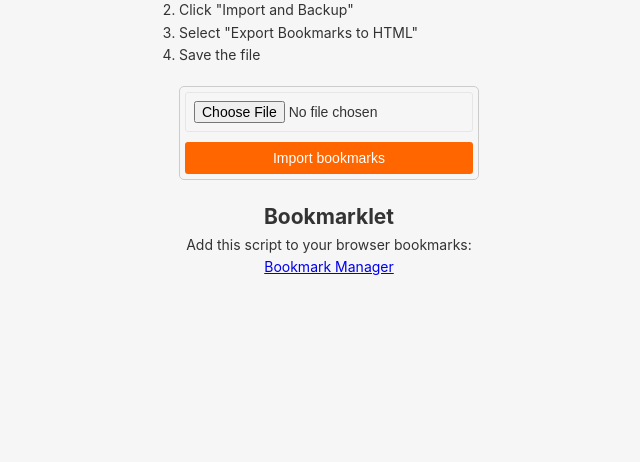
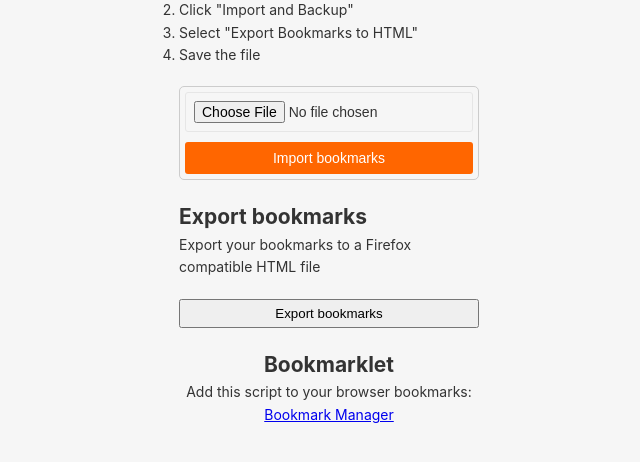
Before and after one commit to skorotkiewicz/bookmarks, a Flask app: page /import_bookmarks in a window 1280 px wide. Shown: the part 216-678 px from the top of the page, without its empty margins (311-951 px from the left). Run offline with Flask 2, Linux system fonts and the light colour scheme; the visitor is signed in with stand-in values (Sample User, id 1).

Commit message:
export and show date

```diff
--- a/app.py
+++ b/app.py
@@ -3,13 +3,14 @@ import sys
 import json
 import requests
 from bs4 import BeautifulSoup
-from flask import Flask, render_template, request, redirect, url_for, flash, session, g
+from flask import Flask, render_template, request, redirect, url_for, flash, session, g, make_response
 from werkzeug.security import generate_password_hash, check_password_hash
 from flask_sqlalchemy import SQLAlchemy
 from datetime import timedelta, datetime
 import urllib.parse
 import hashlib
 from functools import wraps
+import time
 
 app = Flask(__name__)
 app.config['SECRET_KEY'] = os.urandom(24)
@@ -354,6 +355,46 @@ def import_bookmarks():
 
     return render_template('import_bookmarks.html')
 
+@app.route('/export_bookmarks')
+def export_bookmarks():
+    if 'user_id' not in session:
+        flash(get_text('errors.must_login'), 'error')
+        return redirect(url_for('login'))
+
+    user = User.query.get(session['user_id'])
+    bookmarks = Bookmark.query.filter_by(user_id=user.id).all()
+
+    # Create Firefox bookmarks HTML file structure
+    html = f'''<!DOCTYPE NETSCAPE-Bookmark-file-1>
+<!-- This is an automatically generated file.
+     It will be read and overwritten.
+     DO NOT EDIT! -->
+<META HTTP-EQUIV="Content-Type" CONTENT="text/html; charset=UTF-8">
+<TITLE>Bookmarks</TITLE>
+<H1>Bookmarks</H1>
+<DL><p>
+    <DT><H3 ADD_DATE="{int(time.time())}" LAST_MODIFIED="{int(time.time())}">Exported from {get_text('app_name')}</H3>
+    <DL><p>
+'''
+
+    # Add each bookmark
+    for bookmark in bookmarks:
+        # Convert datetime to unix timestamp for ADD_DATE
+        add_date = int(bookmark.created_at.timestamp()) if bookmark.created_at else int(time.time())
+        html += f'        <DT><A HREF="{bookmark.url}" ADD_DATE="{add_date}">{bookmark.title}</A>\n'
+
+    # Close HTML structure
+    html += '''    </DL><p>
+</DL><p>
+'''
+
+    # Create response with HTML content
+    response = make_response(html)
+    response.headers['Content-Type'] = 'text/html'
+    response.headers['Content-Disposition'] = 'attachment; filename=bookmarks.html'
+
+    return response
+
 @app.route('/get_page_title', methods=['POST'])
 def fetch_page_title():
     """Endpoint for automatically fetching page title"""
--- a/lang/de.json
+++ b/lang/de.json
@@ -59,7 +59,10 @@
     "no_file": "Keine Datei ausgewählt",
     "bookmark_count": "{count} Lesezeichen importiert",
     "bookmarklet_title": "Bookmarklet",
-    "bookmarklet_desc": "Füge dieses Skript als Lesezeichen in deinem Browser hinzu:"
+    "bookmarklet_desc": "Füge dieses Skript als Lesezeichen in deinem Browser hinzu:",
+    "export_title": "Lesezeichen exportieren",
+    "export_desc": "Exportiere deine Lesezeichen als Firefox-kompatible HTML-Datei",
+    "export_button": "Lesezeichen exportieren"
   },
   "bookmarks": {
     "delete_success": "Lesezeichen gelöscht",
--- a/lang/en.json
+++ b/lang/en.json
@@ -59,7 +59,10 @@
     "no_file": "No file selected",
     "bookmark_count": "Imported {count} bookmarks",
     "bookmarklet_title": "Bookmarklet",
-    "bookmarklet_desc": "Add this script to your browser bookmarks:"
+    "bookmarklet_desc": "Add this script to your browser bookmarks:",
+    "export_title": "Export bookmarks",
+    "export_desc": "Export your bookmarks to a Firefox compatible HTML file",
+    "export_button": "Export bookmarks"
   },
   "bookmarks": {
     "delete_success": "Bookmark deleted",
--- a/lang/pl.json
+++ b/lang/pl.json
@@ -59,7 +59,10 @@
     "no_file": "Nie wybrano pliku",
     "bookmark_count": "Zaimportowano {count} zakładek",
     "bookmarklet_title": "Skrypt zakładkowy",
-    "bookmarklet_desc": "Dodaj ten skrypt do zakładek w przeglądarce:"
+    "bookmarklet_desc": "Dodaj ten skrypt do zakładek w przeglądarce:",
+    "export_title": "Eksportuj zakładki",
+    "export_desc": "Eksportuj swoje zakładki do pliku HTML kompatybilnego z Firefox",
+    "export_button": "Eksportuj zakładki"
   },
   "bookmarks": {
     "delete_success": "Zakładka usunięta",
--- a/templates/import_bookmarks.html
+++ b/templates/import_bookmarks.html
@@ -18,6 +18,14 @@
     </form>
 </div>
 
+<div style="max-width: 300px; margin: 20px auto;">
+    <h2>{{ t('import_bookmarks.export_title') }}</h2>
+    <p>{{ t('import_bookmarks.export_desc') }}</p>
+    <form action="{{ url_for('export_bookmarks') }}" method="GET" style="margin: 20px 0 20px 0; text-align: center;">
+        <button type="submit" style="padding: 5px 10px;">{{ t('import_bookmarks.export_button') }}</button>
+    </form>
+</div>
+
 <div style="max-width: 300px; margin: 20px auto; text-align: center;">
     <h2>{{ t('import_bookmarks.bookmarklet_title') }}</h2>
     <p>{{ t('import_bookmarks.bookmarklet_desc') }}</p>
```
Also changed, not shown: templates/dashboard.html (+22 -5 lines).
